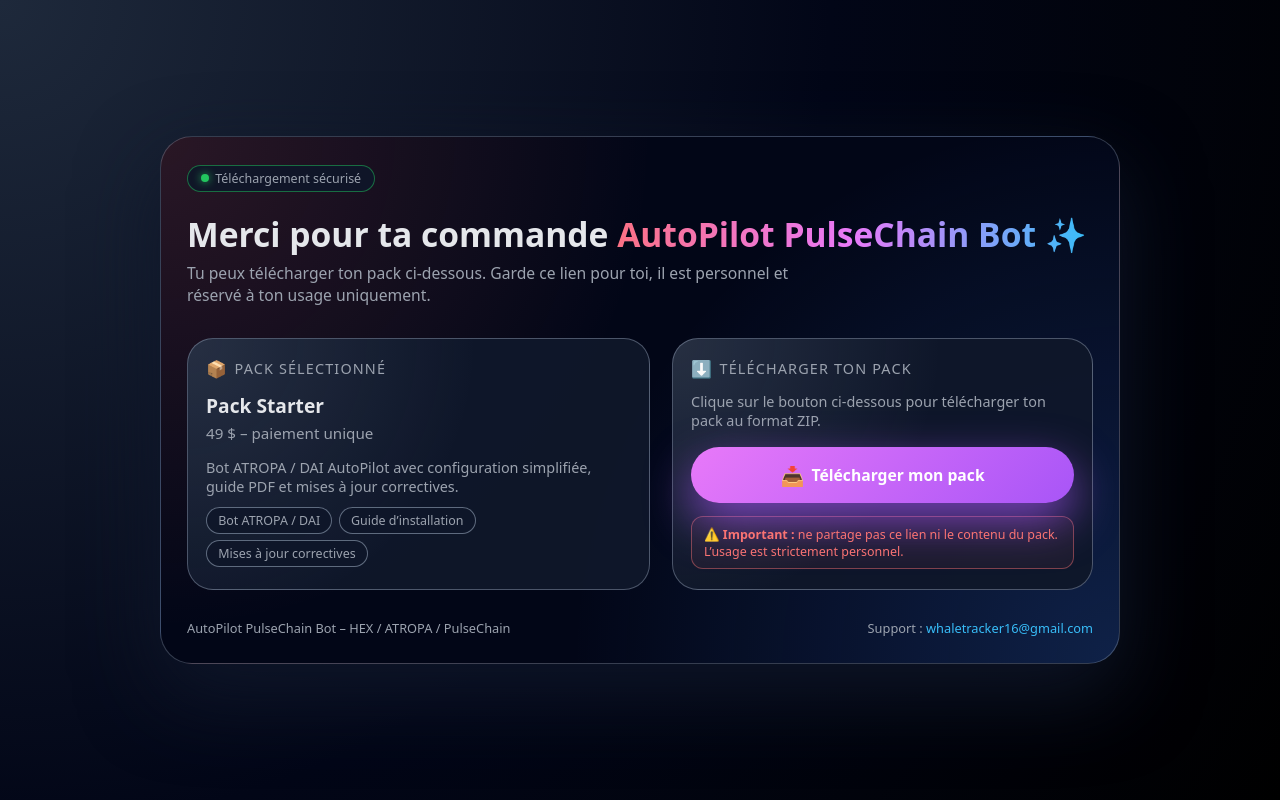
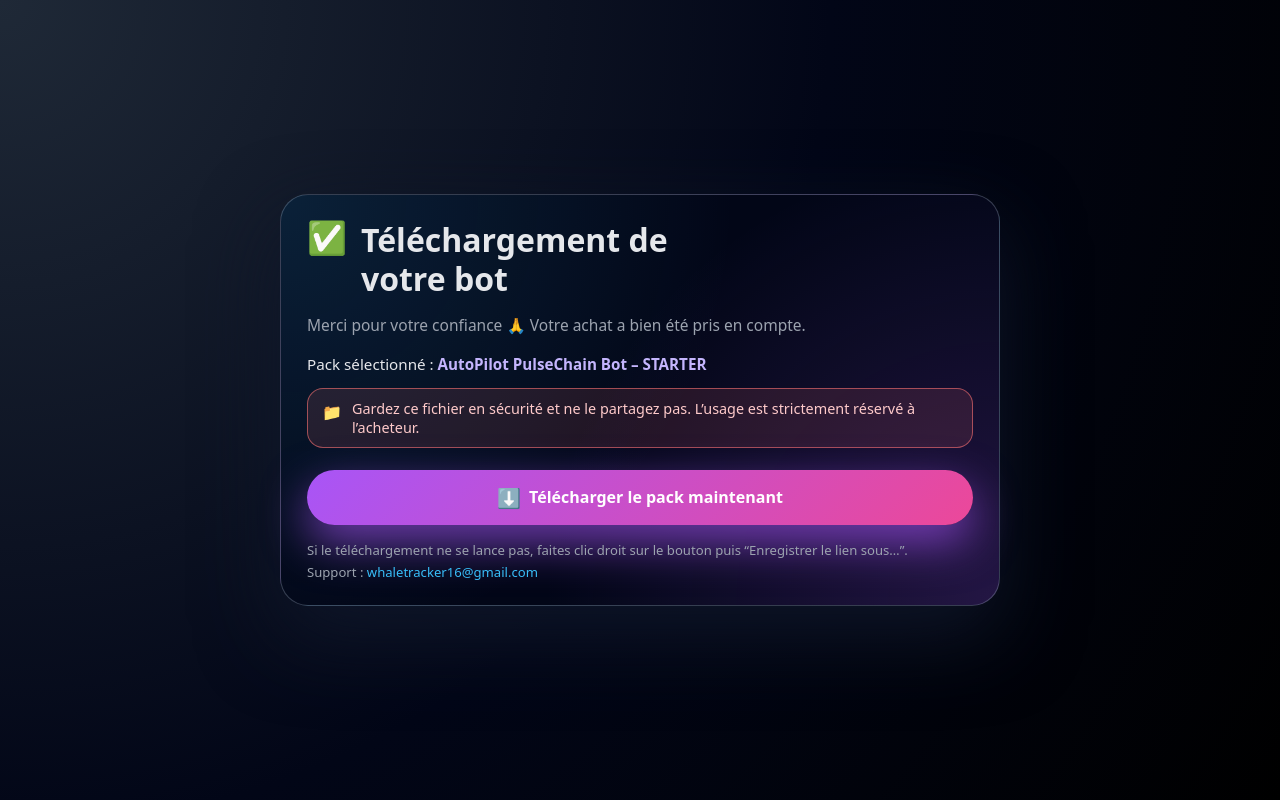
Before and after one commit to whaletrackerio/autopilot-pulsechain, a plain HTML site: page livraison.html in a window 1280 px wide. Drawn offline with Linux system fonts and the light colour scheme.

Commit message:
Revise livraison.html for improved layout and content
Updated the title and styles for the delivery page. Adjusted layout and added new sections for better user experience.

```diff
--- a/livraison.html
+++ b/livraison.html
@@ -2,18 +2,20 @@
 <html lang="fr">
 <head>
   <meta charset="UTF-8" />
-  <title>Merci pour ta commande – AutoPilot PulseChain Bot</title>
+  <title>Téléchargement de votre bot – Pack Starter</title>
   <meta name="viewport" content="width=device-width, initial-scale=1" />
   <style>
     :root {
-      --bg: #050816;
-      --bg-soft: #0b1020;
-      --accent-pink: #f973ff;
-      --accent-purple: #a855f7;
-      --accent-blue: #38bdf8;
+      --bg: #020617;
+      --card: #020617;
+      --card-soft: #020617;
+      --accent: #a855f7;
+      --accent-soft: #c084fc;
       --text: #e5e7eb;
       --muted: #9ca3af;
-      --danger: #f97373;
+      --danger-bg: rgba(248, 113, 113, 0.12);
+      --danger-border: rgba(248, 113, 113, 0.6);
+      --danger-text: #fecaca;
     }
 
     * {
@@ -24,156 +26,110 @@
 
     body {
       min-height: 100vh;
-      font-family: system-ui, -apple-system, BlinkMacSystemFont, "Segoe UI",
-        sans-serif;
-      background: radial-gradient(circle at top left, #1e293b 0, #020617 55%, #000 100%);
-      color: var(--text);
+      font-family: system-ui,-apple-system,BlinkMacSystemFont,"Segoe UI",sans-serif;
+      background:
+        radial-gradient(circle at top left, #1f2937 0, #020617 55%, #000 100%);
       display: flex;
       align-items: center;
       justify-content: center;
       padding: 24px;
+      color: var(--text);
     }
 
     .wrapper {
-      max-width: 960px;
+      max-width: 720px;
       width: 100%;
-      border-radius: 32px;
+      border-radius: 28px;
       background:
-        radial-gradient(circle at top left, rgba(248, 113, 113, 0.16), transparent 45%),
-        radial-gradient(circle at bottom right, rgba(59, 130, 246, 0.22), transparent 50%),
-        #020617;
-      padding: 28px 26px 26px;
-      box-shadow: 0 30px 80px rgba(15, 23, 42, 0.9);
-      border: 1px solid rgba(148, 163, 184, 0.35);
+        radial-gradient(circle at top left, rgba(56,189,248,0.15), transparent 55%),
+        radial-gradient(circle at bottom right, rgba(168,85,247,0.2), transparent 55%),
+        var(--card);
+      box-shadow: 0 30px 80px rgba(15,23,42,0.9);
+      border: 1px solid rgba(148,163,184,0.35);
+      padding: 26px 26px 24px;
     }
 
-    .badge {
-      display: inline-flex;
-      align-items: center;
-      gap: 0.4rem;
-      padding: 0.25rem 0.8rem;
-      border-radius: 999px;
-      background: rgba(15, 23, 42, 0.9);
-      border: 1px solid rgba(34, 197, 94, 0.5);
-      font-size: 0.78rem;
-      color: var(--muted);
-      margin-bottom: 1.4rem;
+    .title-row {
+      display: flex;
+      align-items: flex-start;
+      gap: 14px;
+      margin-bottom: 16px;
     }
 
-    .badge-dot {
-      width: 8px;
-      height: 8px;
-      border-radius: 999px;
-      background: #22c55e;
-      box-shadow: 0 0 8px rgba(34, 197, 94, 0.9);
+    .title-icon {
+      font-size: 2rem;
+      line-height: 1;
     }
 
     h1 {
-      font-size: 2.1rem;
-      margin-bottom: 0.5rem;
+      font-size: 2rem;
       line-height: 1.2;
     }
 
-    h1 span.highlight {
-      background: linear-gradient(to right, #fb7185, #e879f9, #38bdf8);
-      -webkit-background-clip: text;
-      color: transparent;
+    h1 span.break {
+      display: block;
     }
 
-    .subtitle {
-      font-size: 0.98rem;
-      color: var(--muted);
-      margin-bottom: 2rem;
-      max-width: 640px;
-    }
-
-    .grid {
-      display: grid;
-      grid-template-columns: minmax(0, 1.1fr) minmax(0, 1fr);
-      gap: 22px;
-    }
-
-    .card-left,
-    .card-right {
-      border-radius: 26px;
-      background: radial-gradient(circle at top left, rgba(148, 163, 184, 0.18), transparent 55%),
-                  rgba(15, 23, 42, 0.96);
-      border: 1px solid rgba(148, 163, 184, 0.45);
-      padding: 18px 18px 20px;
-    }
-
-    .section-title {
-      font-size: 0.9rem;
-      text-transform: uppercase;
-      letter-spacing: 0.08em;
-      color: var(--muted);
-      margin-bottom: 0.7rem;
-      display: flex;
-      align-items: center;
-      gap: 0.4rem;
-    }
-
-    .section-title span.icon {
-      font-size: 1.05rem;
-    }
-
-    .pack-name {
-      font-size: 1.2rem;
-      font-weight: 600;
-      margin-bottom: 0.3rem;
-    }
-
-    .price-line {
-      font-size: 0.95rem;
-      color: var(--muted);
-      margin-bottom: 0.9rem;
-    }
-
-    .pack-text {
-      font-size: 0.9rem;
+    .lead {
+      margin-bottom: 18px;
+      font-size: 0.97rem;
       color: var(--muted);
     }
 
-    .chips {
-      display: flex;
-      flex-wrap: wrap;
-      gap: 0.4rem;
-      margin-top: 0.7rem;
+    .pack-line {
+      font-size: 0.95rem;
+      margin-bottom: 14px;
     }
 
-    .chip {
-      font-size: 0.78rem;
-      padding: 0.25rem 0.7rem;
-      border-radius: 999px;
-      border: 1px solid rgba(148, 163, 184, 0.6);
-      background: rgba(15, 23, 42, 0.9);
-      color: var(--muted);
+    .pack-line a {
+      color: #c4b5fd;
+      text-decoration: none;
+      font-weight: 600;
     }
 
-    .right-text {
+    .pack-line a:hover {
+      text-decoration: underline;
+    }
+
+    .warning {
+      margin-bottom: 22px;
+      border-radius: 16px;
+      padding: 10px 14px;
+      background: var(--danger-bg);
+      border: 1px solid var(--danger-border);
       font-size: 0.9rem;
-      color: var(--muted);
-      margin-bottom: 1.1rem;
+      color: var(--danger-text);
+      display: flex;
+      align-items: flex-start;
+      gap: 10px;
+    }
+
+    .warning-icon {
+      font-size: 1rem;
+      margin-top: 2px;
+    }
+
+    .btn-zone {
+      margin-bottom: 16px;
     }
 
     .btn-download {
       display: inline-flex;
       align-items: center;
       justify-content: center;
-      gap: 0.45rem;
+      gap: 8px;
       width: 100%;
-      padding: 0.9rem 1rem;
+      padding: 14px 18px;
       border-radius: 999px;
       border: none;
       cursor: pointer;
-      background: linear-gradient(135deg, #e879f9, #a855f7);
+      background: linear-gradient(135deg, #a855f7, #ec4899);
       color: white;
-      font-size: 0.98rem;
+      font-size: 1rem;
       font-weight: 600;
       text-decoration: none;
-      box-shadow: 0 18px 45px rgba(168, 85, 247, 0.7);
+      box-shadow: 0 18px 45px rgba(168, 85, 247, 0.65);
       transition: transform 0.1s ease, box-shadow 0.1s ease, opacity 0.1s ease;
-      margin-bottom: 0.8rem;
     }
 
     .btn-download span.icon {
@@ -186,119 +142,88 @@
       opacity: 0.96;
     }
 
-    .alert {
-      font-size: 0.78rem;
-      color: var(--danger);
-      background: rgba(248, 113, 113, 0.06);
-      border-radius: 12px;
-      padding: 0.55rem 0.75rem;
-      border: 1px solid rgba(248, 113, 113, 0.45);
+    .help-text {
+      font-size: 0.82rem;
+      color: var(--muted);
+      margin-bottom: 4px;
     }
 
-    .footer {
-      margin-top: 1.8rem;
-      display: flex;
-      justify-content: space-between;
-      font-size: 0.8rem;
+    .support {
+      font-size: 0.82rem;
       color: var(--muted);
-      gap: 0.5rem;
-      flex-wrap: wrap;
     }
 
-    .footer a {
-      color: var(--accent-blue);
+    .support a {
+      color: #38bdf8;
       text-decoration: none;
     }
 
-    .footer a:hover {
+    .support a:hover {
       text-decoration: underline;
     }
 
-    @media (max-width: 800px) {
+    @media (max-width: 640px) {
       .wrapper {
-        padding: 20px 16px 18px;
+        padding: 22px 16px 18px;
+        border-radius: 22px;
       }
       h1 {
         font-size: 1.6rem;
       }
-      .grid {
-        grid-template-columns: 1fr;
-      }
-      .footer {
-        flex-direction: column;
+      .title-row {
+        align-items: center;
       }
     }
   </style>
 </head>
 <body>
   <div class="wrapper">
-    <div class="badge">
-      <span class="badge-dot"></span>
-      <span>Téléchargement sécurisé</span>
-    </div>
-
+    <div class="title-row">
+      <div class="title-icon">✅</div>
+      <div>
         <h1>
-      Merci pour ta commande <span class="highlight">AutoPilot PulseChain Bot ✨</span>
+          <span class="break">Téléchargement de</span>
+          <span class="break">votre bot</span>
         </h1>
-    <p class="subtitle">
-      Tu peux télécharger ton pack ci-dessous. Garde ce lien pour toi, il est personnel
-      et réservé à ton usage uniquement.
-    </p>
-
-    <div class="grid">
-      <!-- Colonne gauche : infos pack -->
-      <div class="card-left">
-        <div class="section-title">
-          <span class="icon">📦</span>
-          <span>Pack sélectionné</span>
-        </div>
-        <div class="pack-name">Pack Starter</div>
-        <div class="price-line">49 $ – paiement unique</div>
-        <p class="pack-text">
-          Bot ATROPA / DAI AutoPilot avec configuration simplifiée, guide PDF
-          et mises à jour correctives.
-        </p>
-        <div class="chips">
-          <div class="chip">Bot ATROPA / DAI</div>
-          <div class="chip">Guide d’installation</div>
-          <div class="chip">Mises à jour correctives</div>
       </div>
     </div>
 
-      <!-- Colonne droite : bouton téléchargement -->
-      <div class="card-right">
-        <div class="section-title">
-          <span class="icon">⬇️</span>
-          <span>Télécharger ton pack</span>
-        </div>
-        <p class="right-text">
-          Clique sur le bouton ci-dessous pour télécharger ton pack au format ZIP.
+    <p class="lead">
+      Merci pour votre confiance 🙏 Votre achat a bien été pris en compte.
     </p>
 
-        <!-- 🔗 Ici ton lien Drive direct -->
+    <p class="pack-line">
+      Pack sélectionné :
+      <a href="#">AutoPilot PulseChain Bot – STARTER</a>
+    </p>
+
+    <div class="warning">
+      <div class="warning-icon">📁</div>
+      <div>
+        Gardez ce fichier en sécurité et ne le partagez pas.
+        L’usage est strictement réservé à l’acheteur.
+      </div>
+    </div>
+
+    <div class="btn-zone">
       <a
         class="btn-download"
         href="https://drive.google.com/uc?export=download&id=1SOCIGU-tiATzw-F2YxpGY4m3YSmlKhBM"
         download
       >
-          <span class="icon">📥</span>
-          <span>Télécharger mon pack</span>
+        <span class="icon">⬇️</span>
+        <span>Télécharger le pack maintenant</span>
       </a>
-
-        <div class="alert">
-          ⚠️ <strong>Important :</strong> ne partage pas ce lien ni le contenu du pack.
-          L’usage est strictement personnel.
-        </div>
-      </div>
     </div>
 
-    <div class="footer">
-      <span>AutoPilot PulseChain Bot – HEX / ATROPA / PulseChain</span>
-      <span>
-        Support :
-        <a href="mailto:whaletracker16@gmail.com">whaletracker16@gmail.com</a>
-      </span>
-    </div>
+    <p class="help-text">
+      Si le téléchargement ne se lance pas, faites clic droit sur le bouton
+      puis “Enregistrer le lien sous…”.
+    </p>
+
+    <p class="support">
+      Support : <a href="mailto:whaletracker16@gmail.com">whaletracker16@gmail.com</a>
+    </p>
   </div>
 </body>
 </html>
```
Lines whose indentation alone changed are shown as unchanged.
